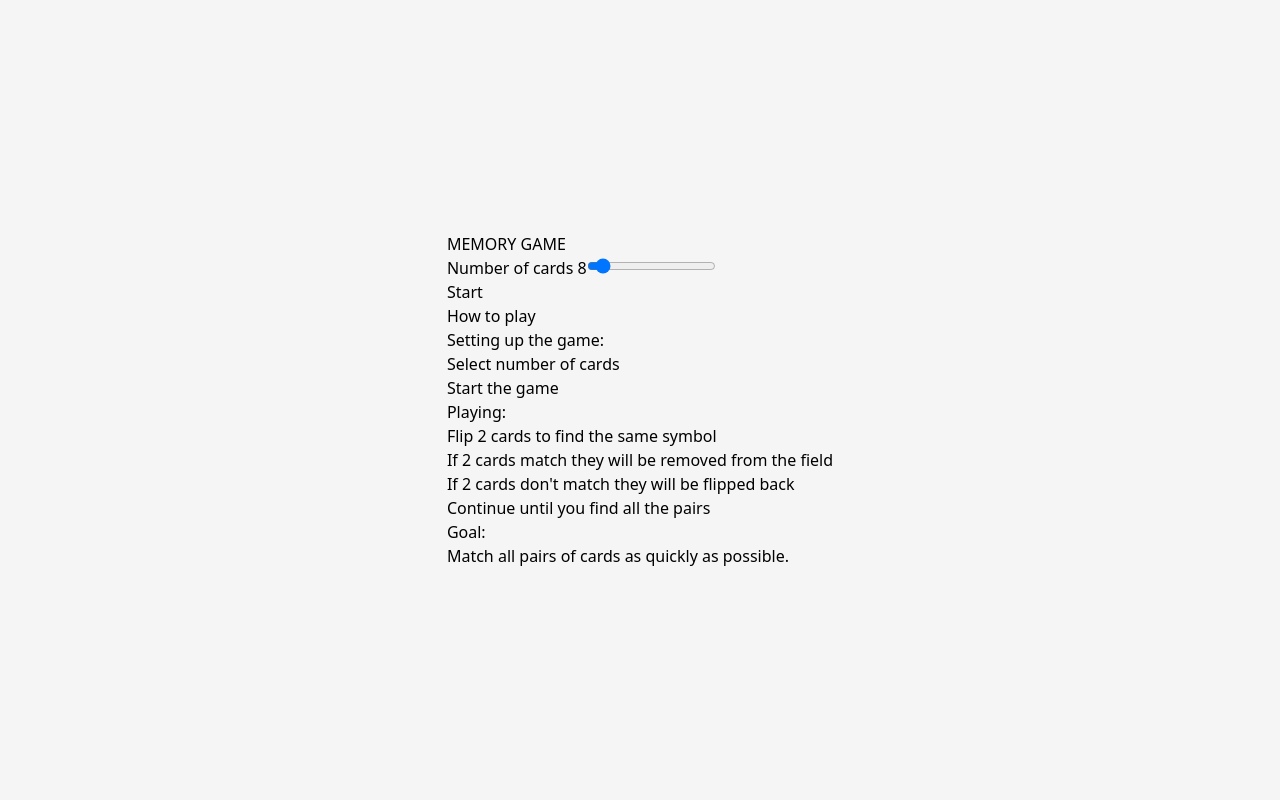
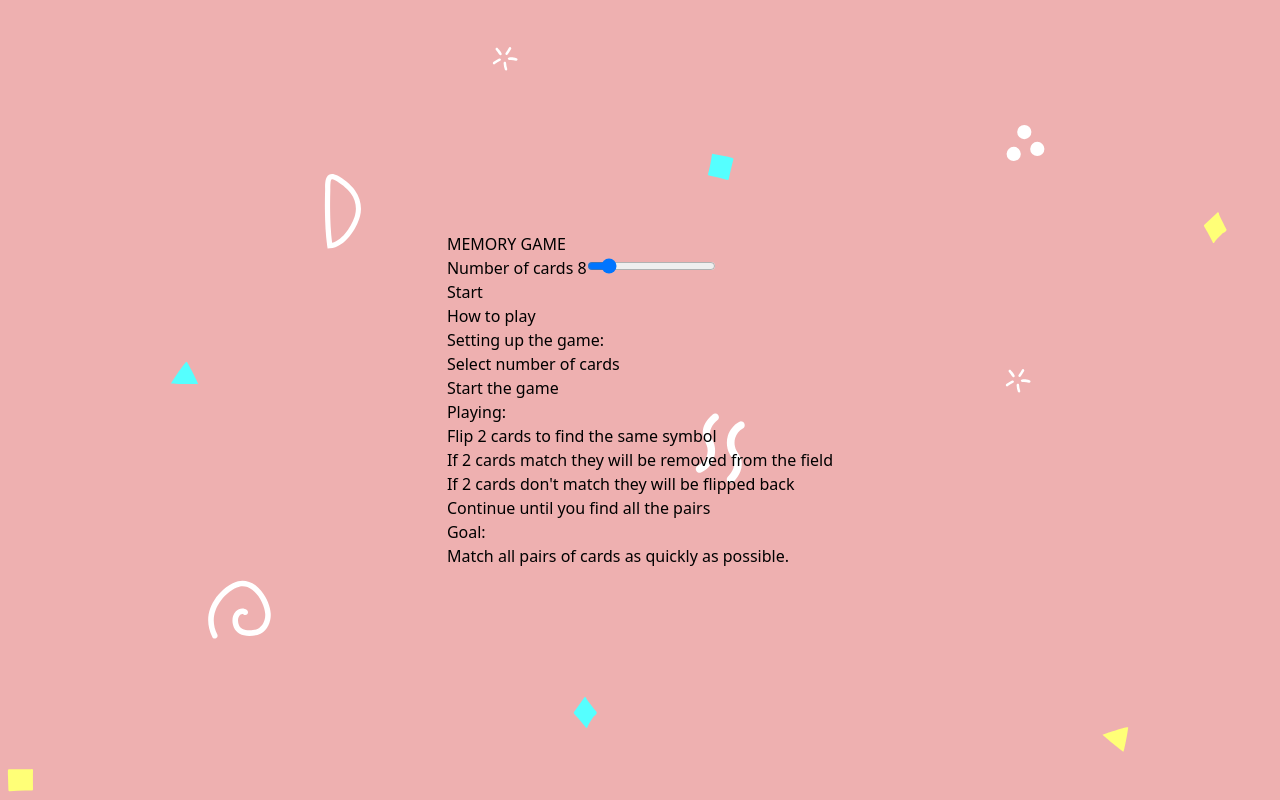
Before and after one commit to SedrlaP/pexeso, a React (Vite) app: page / in a window 1280 px wide. Built offline with nearby package versions, Linux system fonts and the light colour scheme.

Commit message:
Add background and card styling

```diff
--- a/src/App.jsx
+++ b/src/App.jsx
@@ -138,7 +138,7 @@ function findNumOfRowsAndColumns(target) {
           <div
             key={card.id}
             onClick={() => handleCardClick(card)}
-            className={"m-2 border border-black h-24 w-24 flex justify-center items-center text-6xl "}
+            className={"m-2 border border-black h-24 w-24 flex justify-center items-center text-6xl cursor-pointer "}
           >
             {card.turned ? card.value : ""}
           </div>
--- a/src/components/StartGameScreen/StartGameScreen.jsx
+++ b/src/components/StartGameScreen/StartGameScreen.jsx
@@ -13,7 +13,7 @@ function StartGameScreen(props) {
           <h1 className="font-semibold text-4xl">MEMORY GAME</h1>
           <form className="flex flex-col justify-center items-center" onSubmit={props.startGame}>
             <label className="mt-4" htmlFor="userInput">Number of cards {props.userInput}</label>
-            <input type="range" id="userInput" min="2" max="80" step="2" value={props.userInput} onChange={(e) => props.handleState(e.target.value)} /><br />
+            <input type="range" id="userInput" min="2" max="48" step="2" value={props.userInput} onChange={(e) => props.handleState(e.target.value)} /><br />
             <button type="submit" className="border py-2 px-4 rounded-lg bg-[#69C0E3] hover:bg-[#5BB9D1]">Start</button>
           </form>
           <div className="flex flex-col items-center justify-center">
--- a/src/index.css
+++ b/src/index.css
@@ -3,9 +3,9 @@
 @tailwind utilities;
 
 body {
-    height: 100vh;
+    min-height: 100vh;
     display: flex;
     align-items: center;
     justify-content: center;
-    background-color: #F5F5F5;
+    background-image: url("./assets/background.svg");
 }
```
Also changed, not shown: src/assets/background.svg (added).
